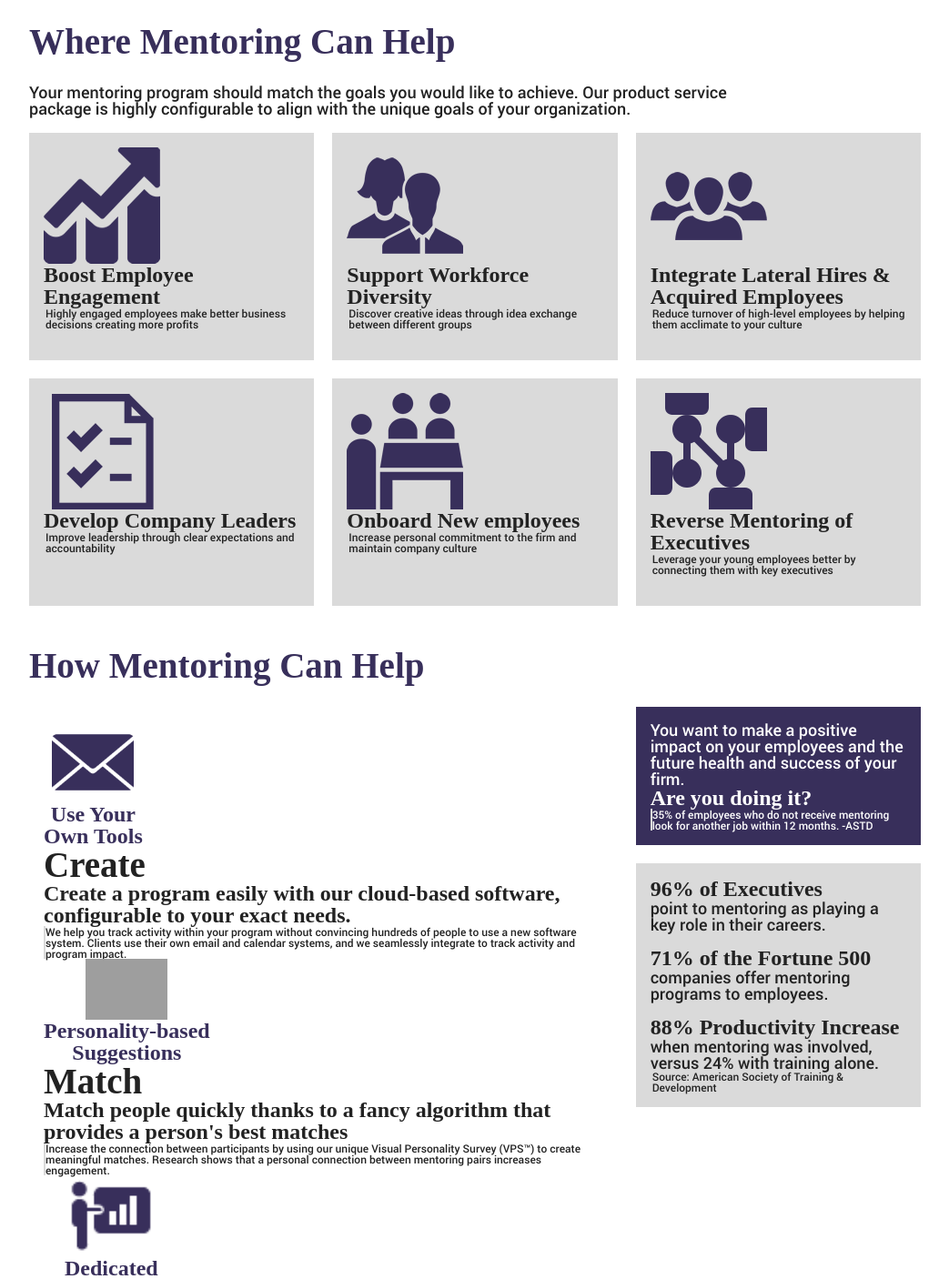
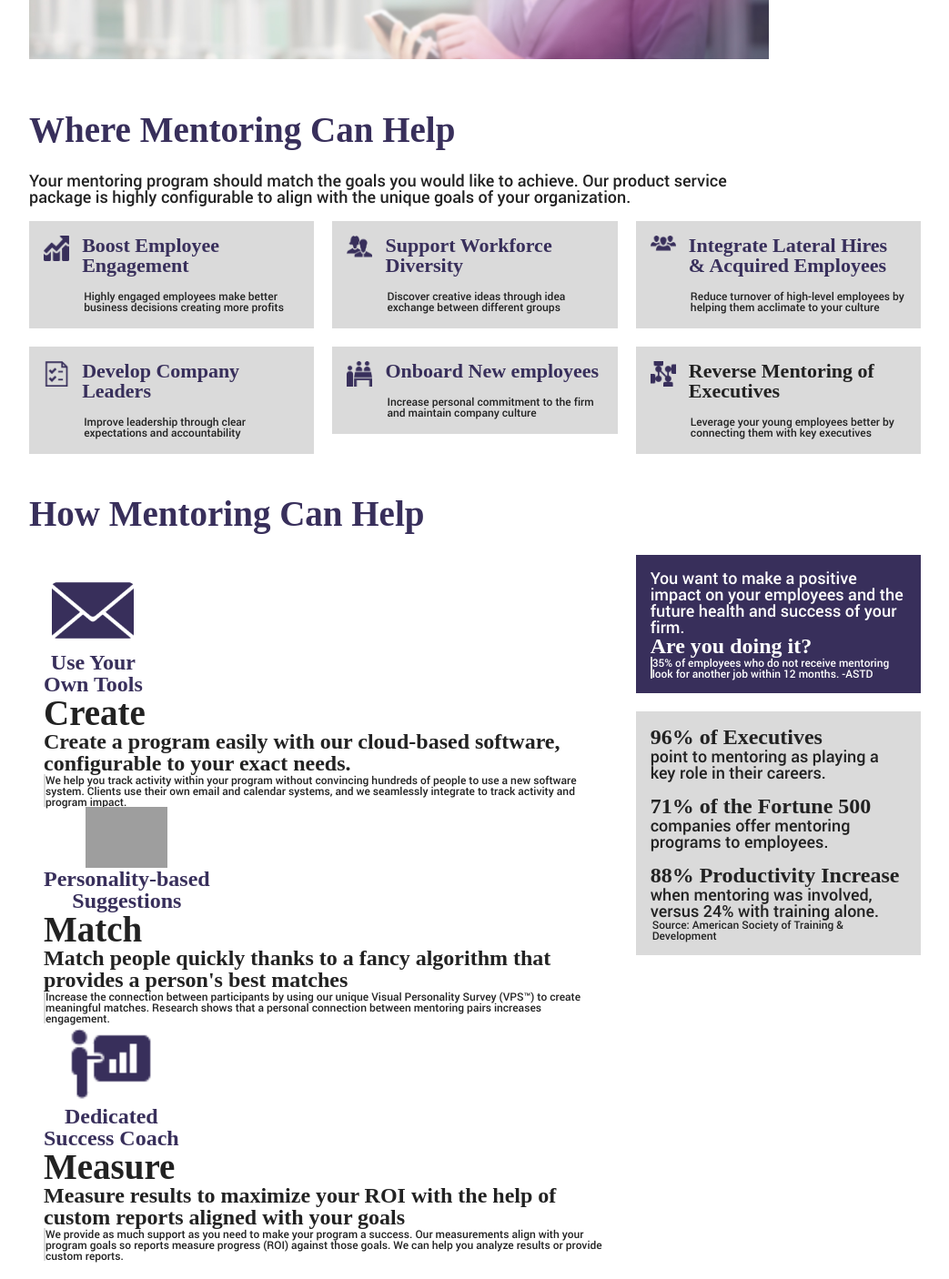
Before and after one commit to owen8505/MentorCliq, a PHP site: page /solution.html in a window 1280 px wide. Shown: the part 101-1507 px from the top of the page at 91% size, without its empty margins (118-1161 px from the left). Run offline with PHP 8.4, Linux system fonts and the light colour scheme; some web fonts are replaced; grey boxes are pictures that could not be loaded.

Commit message:
Where section in solution changed added

```diff
--- a/Development/css/styles.css
+++ b/Development/css/styles.css
@@ -1,3 +1,4 @@
+@charset "UTF-8";
 /*
 *	Author: Luis Antonio Sánchez
 *	Version: 1.0
@@ -292,6 +293,23 @@ section {
       background: transparent url(../assets/images/img-icon-hover-tw.png) no-repeat;
       background-size: 40px 40px; }
 
+#solution-header {
+  margin-bottom: 2rem; }
+
+#solution-where .solution-where-item {
+  min-height: 0px !important; }
+  #solution-where .solution-where-item h2 {
+    font-size: 22px;
+    margin-bottom: 1rem; }
+  #solution-where .solution-where-item div {
+    display: inline-block;
+    width: 85%; }
+  #solution-where .solution-where-item img {
+    display: inline-block;
+    margin-right: 0.6rem;
+    vertical-align: top;
+    width: 10%; }
+
 .box {
   margin-bottom: 1.25rem;
   padding: 1em; }
@@ -304,6 +322,9 @@ section {
 
 .box-gray {
   background-color: #dadada; }
+
+.clear {
+  clear: both; }
 
 .float-left {
   float: left; }
--- a/Development/css/styles.scss
+++ b/Development/css/styles.scss
@@ -430,6 +430,35 @@ section{
 	}
 }
 
+#solution-header{
+	margin-bottom: 2rem;
+}
+
+#solution-where{
+
+	.solution-where-item{
+
+		min-height: 0px !important;
+
+		h2{
+			font-size: 22px;
+			margin-bottom: 1rem;
+		}
+
+		div{
+			display: inline-block;
+			width: 85%;
+		}
+
+		img{
+			display: inline-block;
+			margin-right: 0.6rem;
+			vertical-align: top;
+			width: 10%;
+		}
+	}
+}
+
 .box{
 	margin-bottom: 1.25rem;
 	padding: 1em;
@@ -446,6 +475,10 @@ section{
 
 .box-gray{
 	background-color: $color-light-gray;
+}
+
+.clear{
+	clear: both;
 }
 
 .float-left{
--- a/Development/solution.html
+++ b/Development/solution.html
@@ -29,8 +29,14 @@
     </div>
   </header>
 
-  <section class="row">
+  <section id="solution-header" class="row">
     <div class="small-6 medium-6 large-5 columns">
+      <img src="assets/images/img-solution-header.jpeg" alt="The Solution" >
+    </div>
+  </section>
+
+  <section  class="row">
+    <div class="small-6 large-5 columns">
       <h1 class="text-purple">Where Mentoring Can Help</h1>
       <h3>
         Your mentoring program should match the goals you would like to achieve. Our product service package is highly configurable to align with the unique goals of your organization.
@@ -42,53 +48,65 @@
     <div class="small-6 medium-3 large-2 columns">
       <div class="box box-gray text-align-left solution-where-item">
         <img src="assets/images/img-solution-icon-boost-engagement.png" alt="Boost Employee Engagement" >
-        <h2>Boost Employee Engagement</h2>
+        <div>
+          <h2 class="text-purple">Boost Employee Engagement</h2>
           <p>
             Highly engaged employees make better business decisions creating more profits
           </p>
         </div>
       </div>
+    </div>
     <div class="small-6 medium-3 large-2 columns">
       <div class="box box-gray text-align-left solution-where-item">
         <img src="assets/images/img-solution-icon-support-diversity.png" alt="Support Workforce Diversity" >
-        <h2>Support Workforce Diversity</h2>
+        <div>
+          <h2 class="text-purple">Support Workforce Diversity</h2>
           <p>
             Discover creative ideas through idea exchange between different groups
           </p>
         </div>
       </div>
+    </div>
     <div class="small-6 medium-3 large-2 columns">
       <div class="box box-gray text-align-left solution-where-item">
         <img src="assets/images/img-solution-icon-integrate.png" alt="Integrate Lateral Hires & Acquired Employees" >
-        <h2>Integrate Lateral Hires & Acquired Employees</h2>
+        <div>
+          <h2 class="text-purple">Integrate Lateral Hires & Acquired Employees</h2>
           <p>
             Reduce turnover of high-level employees by helping them acclimate to your culture
           </p>
         </div>
       </div>
+    </div>
     <div class="small-6 medium-3 large-2 columns">
       <div class="box box-gray text-align-left solution-where-item">
         <img src="assets/images/img-solution-icon-develop-leaders.png" alt="Develop Company Leaders" >
-        <h2>Develop Company Leaders</h2>
+        <div>
+          <h2 class="text-purple">Develop Company Leaders</h2>
           <p>
             Improve leadership through clear expectations and accountability
           </p>
         </div>
       </div>
+    </div>
     <div class="small-6 medium-3 large-2 columns">
       <div class="box box-gray text-align-left solution-where-item">
         <img src="assets/images/img-solution-icon-onboard-employees.png" alt="Onboard New employees" >
-        <h2>Onboard New employees</h2>
+        <div>
+          <h2 class="text-purple">Onboard New employees</h2>
           <p>
             Increase personal commitment to the firm and maintain company culture
           </p>
         </div>
       </div>
+    </div>
     <div class="small-6 medium-3 large-2 columns">
       <div class="box box-gray text-align-left solution-where-item">
         <img src="assets/images/img-solution-icon-reverse-mentoring.png" alt="Reverse Mentoring of Executives" >
+        <div>
           <h2>Reverse Mentoring of Executives</h2>
           <p>Leverage your young employees better by connecting them with key executives</p>
+        </duv>
       </div>
     </div>
   </section>
```
Also changed, not shown: Development/assets/images/img-solution-icon-integrate.png, Development/assets/images/img-solution-icon-support-diversity.png, 5 other files. Lines whose indentation alone changed are shown as unchanged.
